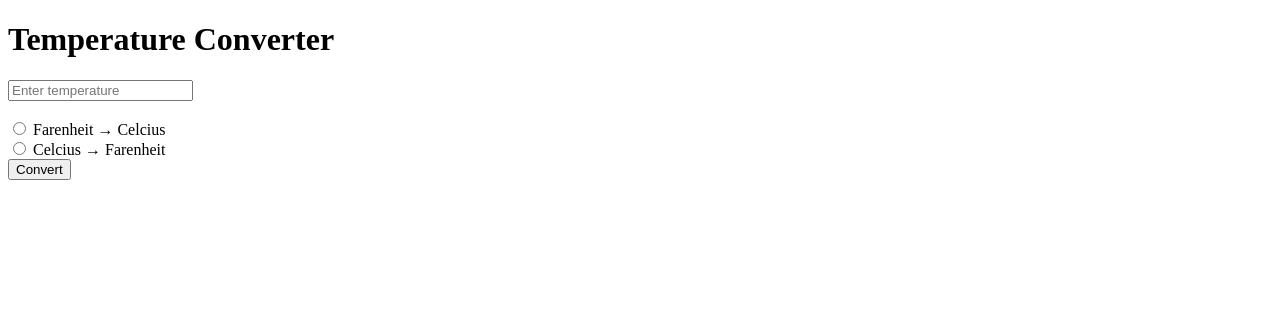
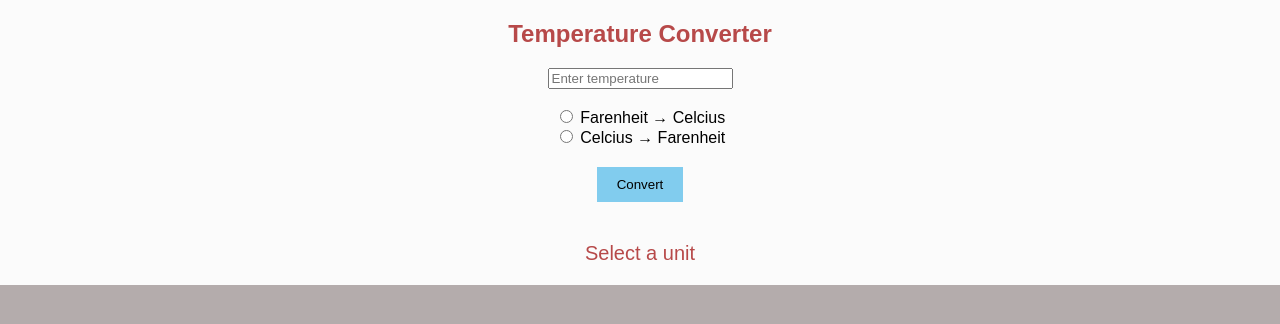
Before and after one commit to adibqt/TemparatureConverter, a plain HTML site: page index.html in a window 1280 px wide. Drawn offline with Linux system fonts and the light colour scheme.

Commit message:
updated css file

```diff
--- a/index.html
+++ b/index.html
@@ -19,7 +19,7 @@
 
     <button type="button" onclick="convert()">Convert</button>
 
-
+<p id="result" >Select a unit </p>
 
 
     </form>
--- a/style.css
+++ b/style.css
@@ -0,0 +1,33 @@
+body{
+    background-color: #b4acac;
+    font-family: Arial, sans-serif;
+    margin: 0;
+    padding: 0;
+}
+form{
+    background-color: rgb(251, 251, 251);
+    text-align: center ;
+    margin: auto;
+
+}
+h1{
+    color: #b74949;
+    font-size: 24px;
+    margin: 0;
+    padding: 20px;
+}
+button{
+    background-color: #81ccee;
+    color: rgb(0, 0, 0);
+    padding: 10px 20px;
+    margin: 20px;
+    border: none;
+    cursor: pointer;
+}
+
+p{
+    color: #b74949;
+    font-size: 20px;
+    margin: 0;
+    padding: 20px;
+}
```
